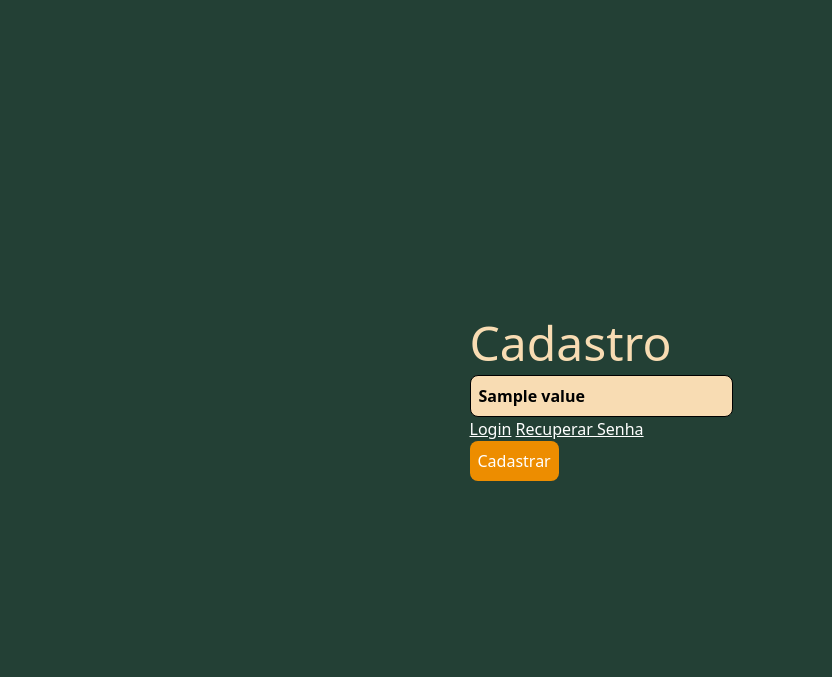
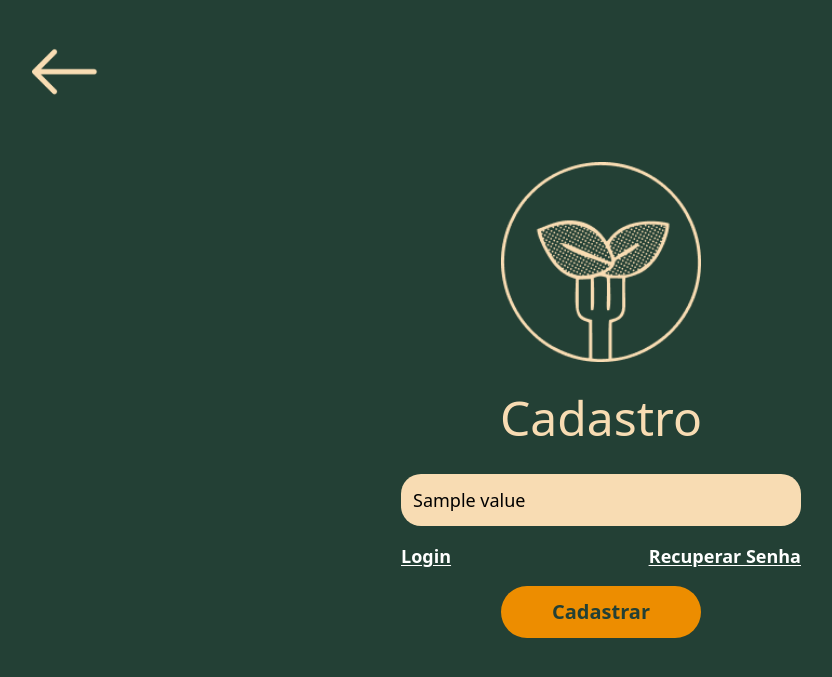
Before and after one commit to amjvidal/Vigorize, a Flask app: template templates/cadastro.html in a window 1280 px wide. Shown: the top 677 px of the page, without its empty margins (39-871 px from the left). Run offline with Flask 3, Linux system fonts and the light colour scheme; the template is opened without the code that fills it: most values are stand-ins (such as "Sample title", 1, 10 or a date in 2020).

Commit message:
pagina de cadastro pronta

```diff
--- a/static/css/main.css
+++ b/static/css/main.css
@@ -612,6 +612,30 @@ video {
   top: 40px;
 }
 
+.left-4 {
+  left: 1rem;
+}
+
+.top-4 {
+  top: 1rem;
+}
+
+.left-8 {
+  left: 2rem;
+}
+
+.top-8 {
+  top: 2rem;
+}
+
+.left-12 {
+  left: 3rem;
+}
+
+.left-16 {
+  left: 4rem;
+}
+
 .mx-\[200px\] {
   margin-left: 200px;
   margin-right: 200px;
@@ -887,6 +911,18 @@ video {
   height: 60px;
 }
 
+.h-\[50px\] {
+  height: 50px;
+}
+
+.h-5 {
+  height: 1.25rem;
+}
+
+.h-\[80px\] {
+  height: 80px;
+}
+
 .min-h-screen {
   min-height: 100vh;
 }
@@ -941,6 +977,38 @@ video {
 
 .w-\[450px\] {
   width: 450px;
+}
+
+.w-\[50px\] {
+  width: 50px;
+}
+
+.w-\[150px\] {
+  width: 150px;
+}
+
+.w-\[100px\] {
+  width: 100px;
+}
+
+.w-\[200px\] {
+  width: 200px;
+}
+
+.w-\[400px\] {
+  width: 400px;
+}
+
+.w-auto {
+  width: auto;
+}
+
+.w-5 {
+  width: 1.25rem;
+}
+
+.w-\[80px\] {
+  width: 80px;
 }
 
 .max-w-full {
@@ -1031,6 +1099,12 @@ video {
   margin-bottom: calc(2rem * var(--tw-space-y-reverse));
 }
 
+.space-x-2 > :not([hidden]) ~ :not([hidden]) {
+  --tw-space-x-reverse: 0;
+  margin-right: calc(0.5rem * var(--tw-space-x-reverse));
+  margin-left: calc(0.5rem * calc(1 - var(--tw-space-x-reverse)));
+}
+
 .justify-self-start {
   justify-self: start;
 }
@@ -1067,6 +1141,14 @@ video {
   border-radius: 28px;
 }
 
+.rounded {
+  border-radius: 0.25rem;
+}
+
+.rounded-\[20px\] {
+  border-radius: 20px;
+}
+
 .rounded-l-\[210px\] {
   border-top-left-radius: 210px;
   border-bottom-left-radius: 210px;
@@ -1101,6 +1183,11 @@ video {
 .border-black {
   --tw-border-opacity: 1;
   border-color: rgb(0 0 0 / var(--tw-border-opacity));
+}
+
+.border-\[\#ED8D00\] {
+  --tw-border-opacity: 1;
+  border-color: rgb(237 141 0 / var(--tw-border-opacity));
 }
 
 .bg-\[\#234035\] {
@@ -1147,8 +1234,16 @@ video {
   background-size: cover;
 }
 
+.bg-contain {
+  background-size: contain;
+}
+
 .bg-center {
   background-position: center;
+}
+
+.bg-no-repeat {
+  background-repeat: no-repeat;
 }
 
 .p-12 {
@@ -1247,6 +1342,11 @@ video {
   line-height: 1.75rem;
 }
 
+.text-6xl {
+  font-size: 3.75rem;
+  line-height: 1;
+}
+
 .font-bold {
   font-weight: 700;
 }
@@ -1316,6 +1416,11 @@ video {
   color: rgb(49 106 85 / var(--tw-text-opacity));
 }
 
+.text-\[\#ED8D00\] {
+  --tw-text-opacity: 1;
+  color: rgb(237 141 0 / var(--tw-text-opacity));
+}
+
 .underline {
   text-decoration-line: underline;
 }
--- a/templates/cadastro.html
+++ b/templates/cadastro.html
@@ -15,27 +15,58 @@
 
 </head>
 <body class="bg-[#234035] flex justify-center items-center min-h-screen">
-    <div class="space-y-2">
-        <h1 class="text-[#F8DCB3] text-5xl ">Cadastro</h1>
-        <form action="{{ url_for('cadastro.cadastro')}}" method="POST">
-            <div class="space-y-2">
+    <!-- Botão de Voltar com PNG -->
+    <button
+        class="absolute top-8 left-16 w-[80px] h-[80px] bg-no-repeat bg-center bg-contain"
+        style="background-image: url('../static/voltarbtn.png');"
+        onclick="window.history.back()">
+    </button>
+
+    <div class="flex flex-col items-center space-y-8 w-[400px]">
+        <!-- Logo -->
+        <img src="../static/logo.png" alt="" class="w-[200px] h-auto">
+
+        <!-- Título -->
+        <h1 class="text-[#F8DCB3] text-5xl">Cadastro</h1>
+
+        <!-- Formulário de cadastro -->
+        <form action="{{ url_for('cadastro.cadastro')}}" method="POST" class="w-full flex flex-col items-center space-y-4">
+            <div class="space-y-4 w-full flex flex-col items-center">
                 {% for input in inputs %}
-                        <input class="bg-[#F8DCB3] p-2 rounded-lg {{input.block}} border border-black
-                        placeholder:text-black font-semibold" type="{{ input.type }}" id="{{input.id}}"
-                        placeholder="{{ input.placeholder }}" name="{{input.name}}" value="{{input.value}}"
-                        max="{{input.max}}" min="{{input.min}}" required></input>
-                    {% if input['name'] == 'termo'  %}
-                    <label for="{{input.id}}" class="text-white text-sm" >Aceito os Termos</label>
+                    <!-- Campo de input comum -->
+                    {% if input['name'] != 'termo' %}
+                        <input class="bg-[#F8DCB3] p-3 w-full rounded-[20px] placeholder:text-[#234035] text-lg font-medium"
+                               type="{{ input.type }}"
+                               id="{{input.id}}"
+                               placeholder="{{input.placeholder}}"
+                               name="{{input.name}}"
+                               value="{{input.value}}"
+                               max="{{input.max}}"
+                               min="{{input.min}}"
+                               required>
+                    {% else %}
+                        <!-- Checkbox e texto "Aceito os Termos" -->
+                        <div class="flex items-center space-x-2">
+                            <input type="checkbox"
+                                   id="{{input.id}}"
+                                   name="{{input.name}}"
+                                   class="form-checkbox h-5 w-5 border-[#ED8D00] rounded"
+                                   required>
+                            <label for="{{input.id}}" class="text-[#F8DCB3] font-semibold text-lg">Aceito os Termos</label>
+                        </div>
                     {% endif %}
                 {% endfor %}
+            </div>
 
+            <!-- Links para Login e Recuperar Senha -->
+            <div class="flex justify-between w-full text-white font-semibold text-lg underline underline-offset-2">
+                <a href="/login">Login</a>
+                <a href="/recuperar">Recuperar Senha</a>
             </div>
+
+            <!-- Botão de Cadastrar -->
             <div>
-                <a href="/" class="underline text-white">Login</a>
-                <a href="/recuperar" class="underline text-white">Recuperar Senha</a>
-            </div>
-            <div>
-                <button class="p-2 bg-[#ED8D00] text-white rounded-lg">Cadastrar</button>
+                <button class="p-3 w-[200px] bg-[#ED8D00] text-[#234035] text-xl font-bold rounded-[28px]">Cadastrar</button>
             </div>
         </form>
     </div>
--- a/templates/home.html
+++ b/templates/home.html
@@ -133,7 +133,6 @@
             </div>
         </div>
     </div>
-<!-- Gabriel Faz aqui: -->
 
     <div class="grid w-full h-[1700px] bg-[#234035]">
         <div class="justify-items-end grid">
--- a/templates/index.html
+++ b/templates/index.html
@@ -19,7 +19,7 @@
 
 </head>
 <body class="bg-[#234035] flex justify-center items-center min-h-screen">
-    <!-- Container principal com duas colunas -->
+
    <div class="flex w-full h-screen">
         <!-- Div com a imagem -->
         <div class="flex flex-col w-1/2 ml-[-100px] mr-[100px] bg-[#F8DCB3] justify-center items-center">
@@ -27,7 +27,6 @@
             <h1 class="text-8xl text-[#316A55]">VIGORIZE</h1>
         </div>
 
-        <!-- Div com o formulário de login, alinhado à direita -->
         <div class="w-1/2 bg-[#234035] ml-[-200px] flex flex-col justify-center items-center p-8 space-y-8">
             <h1 class="text-[#F8DCB3] text-5xl font-semibold ml-[200px]">Login</h1>
             <form action="{{ url_for('login.pagina_login')}}" method="POST" class="w-3/4 space-y-4 ml-[200px]">
```
Also changed, not shown: static/voltarbtn.png (added).
